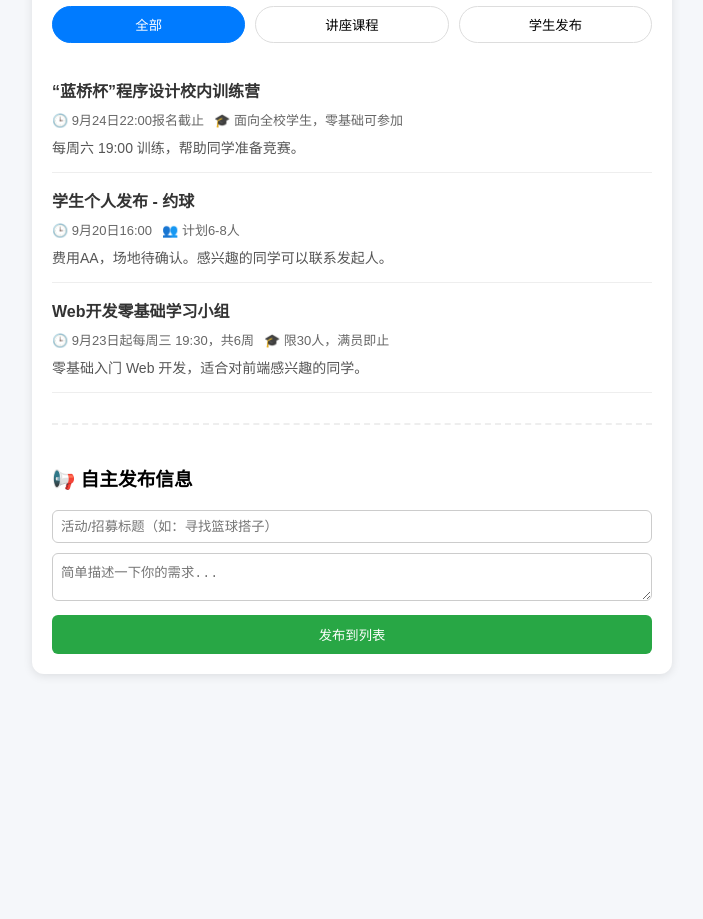
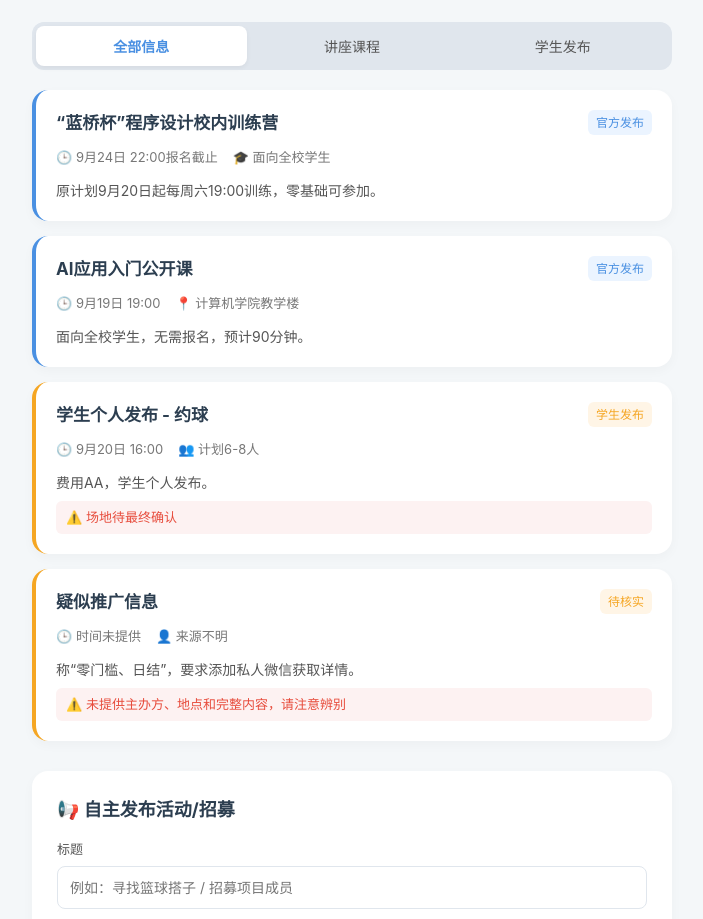
Before and after one commit to Ohishit/test, a plain HTML site: page index.html in a window 1280 px wide. Shown: the part 95-1014 px from the top of the page, without its empty margins (288-991 px from the left). Before the commit the page ends 800 px from the top, so only its background shows below. Drawn offline with Linux system fonts and the light colour scheme.

Commit message:
Refactor index.html for improved layout and functionality
Updated the title and enhanced the layout and styling for better user experience. Improved event filtering and user event rendering functionality.

```diff
--- a/index.html
+++ b/index.html
@@ -3,102 +3,172 @@
 <head>
     <meta charset="UTF-8">
     <meta name="viewport" content="width=device-width, initial-scale=1.0">
-    <title>校园活动与机会聚合平台</title>
+    <title>校园机会墙 - 活动与招募聚合</title>
     <style>
-        body { font-family: 'PingFang SC', sans-serif; background: #f5f7fa; margin: 0; padding: 20px; }
-        .container { max-width: 600px; margin: 0 auto; background: white; padding: 20px; border-radius: 12px; box-shadow: 0 2px 10px rgba(0,0,0,0.1); }
-        h1 { text-align: center; color: #333; font-size: 22px; }
-        .filters { display: flex; gap: 10px; margin-bottom: 20px; flex-wrap: wrap; }
-        .filters button { flex: 1; padding: 8px; border: 1px solid #ddd; background: #fff; border-radius: 20px; cursor: pointer; }
-        .filters button.active { background: #007bff; color: white; border-color: #007bff; }
-        .event-list { list-style: none; padding: 0; }
-        .event-item { border-bottom: 1px solid #eee; padding: 15px 0; }
-        .event-item h3 { margin: 0 0 8px 0; font-size: 16px; color: #333; }
-        .event-meta { font-size: 13px; color: #666; margin-bottom: 8px; display: flex; gap: 10px; }
-        .tag { padding: 2px 6px; border-radius: 4px; font-size: 12px; }
-        .tag.lecture { background: #e3f2fd; color: #1976d2; }
-        .tag.student { background: #fff3e0; color: #f57c00; }
-        .publish-box { margin-top: 30px; padding-top: 20px; border-top: 2px dashed #eee; }
-        .publish-box input, .publish-box textarea { width: 100%; margin-bottom: 10px; padding: 8px; border: 1px solid #ccc; border-radius: 6px; box-sizing: border-box; }
-        .publish-box button { width: 100%; padding: 10px; background: #28a745; color: white; border: none; border-radius: 6px; cursor: pointer; }
+        :root { --primary: #4A90E2; --bg: #F4F7F9; --text: #333; --text-light: #777; --white: #fff; }
+        * { box-sizing: border-box; margin: 0; padding: 0; }
+        body { font-family: -apple-system, BlinkMacSystemFont, "Segoe UI", Roboto, "Helvetica Neue", Arial, sans-serif; background: var(--bg); color: var(--text); line-height: 1.6; padding: 20px; }
+        .app-container { max-width: 640px; margin: 0 auto; }
+        header { text-align: center; margin-bottom: 25px; }
+        header h1 { font-size: 26px; color: #2c3e50; margin-bottom: 8px; letter-spacing: 1px; }
+        header p { color: var(--text-light); font-size: 14px; }
+
+        .filter-tabs { display: flex; background: #e0e6ed; padding: 4px; border-radius: 12px; margin-bottom: 20px; }
+        .filter-tabs button { flex: 1; padding: 10px; border: none; background: transparent; border-radius: 8px; font-size: 14px; color: #555; cursor: pointer; transition: all 0.2s; }
+        .filter-tabs button.active { background: var(--white); color: var(--primary); font-weight: bold; box-shadow: 0 2px 5px rgba(0,0,0,0.05); }
+
+        .card { background: var(--white); border-radius: 16px; padding: 20px; margin-bottom: 15px; box-shadow: 0 4px 12px rgba(0,0,0,0.03); border-left: 4px solid transparent; transition: transform 0.2s; }
+        .card:hover { transform: translateY(-2px); box-shadow: 0 6px 16px rgba(0,0,0,0.06); }
+        .card.lecture { border-left-color: #4A90E2; }
+        .card.student { border-left-color: #F5A623; }
+
+        .card-header { display: flex; justify-content: space-between; align-items: flex-start; margin-bottom: 10px; }
+        .card h3 { font-size: 17px; color: #2c3e50; margin-right: 10px; }
+        .tag { padding: 3px 8px; border-radius: 6px; font-size: 12px; white-space: nowrap; }
+        .tag.lecture-tag { background: #EBF4FF; color: #4A90E2; }
+        .tag.student-tag { background: #FFF5E6; color: #F5A623; }
+
+        .meta-info { display: flex; flex-wrap: wrap; gap: 15px; font-size: 13px; color: var(--text-light); margin-bottom: 12px; }
+        .meta-info span { display: flex; align-items: center; gap: 5px; }
+
+        .card-desc { font-size: 14px; color: #555; line-height: 1.5; }
+        .uncertainty { font-size: 13px; color: #e74c3c; margin-top: 8px; background: #FDF2F2; padding: 6px 10px; border-radius: 6px; }
+
+        .publish-section { background: var(--white); border-radius: 16px; padding: 25px; margin-top: 30px; box-shadow: 0 4px 12px rgba(0,0,0,0.03); }
+        .publish-section h2 { font-size: 18px; color: #2c3e50; margin-bottom: 15px; display: flex; align-items: center; gap: 8px; }
+        .form-group { margin-bottom: 15px; }
+        .form-group label { display: block; font-size: 13px; color: #555; margin-bottom: 6px; font-weight: 500; }
+        .form-group input, .form-group textarea { width: 100%; padding: 12px; border: 1px solid #e0e6ed; border-radius: 8px; font-size: 14px; font-family: inherit; transition: border-color 0.2s; outline: none; }
+        .form-group input:focus, .form-group textarea:focus { border-color: var(--primary); }
+        .form-group textarea { resize: vertical; min-height: 80px; }
+        .submit-btn { width: 100%; padding: 14px; background: var(--primary); color: white; border: none; border-radius: 8px; font-size: 16px; font-weight: 600; cursor: pointer; transition: background 0.2s; margin-top: 5px; }
+        .submit-btn:hover { background: #357ABD; }
+        .submit-btn:active { transform: scale(0.98); }
     </style>
 </head>
 <body>
-<div class="container">
-    <h1>📅 校园机会墙</h1>
+<div class="app-container">
+    <header>
+        <h1>📅 校园机会墙</h1>
+        <p>汇聚讲座、竞赛、招募与自发活动信息</p >
+    </header>
 
-    <div class="filters">
-        <button class="active" onclick="filter('all')">全部</button>
+    <div class="filter-tabs">
+        <button class="active" onclick="filter('all')">全部信息</button>
         <button onclick="filter('lecture')">讲座课程</button>
         <button onclick="filter('student')">学生发布</button>
     </div>
 
-    <ul class="event-list" id="eventList">
-        <!-- 数据部分：你可以在这里按题目01、02等替换成真实题目数据 -->
-        <li class="event-item lecture">
-            <h3>“蓝桥杯”程序设计校内训练营</h3>
-            <div class="event-meta"><span>🕒 9月24日22:00报名截止</span><span>🎓 面向全校学生，零基础可参加</span></div>
-            <p style="font-size:14px;color:#555;margin:0;">每周六 19:00 训练，帮助同学准备竞赛。</p >
-        </li>
-        <li class="event-item student">
-            <h3>学生个人发布 - 约球</h3>
-            <div class="event-meta"><span>🕒 9月20日16:00</span><span>👥 计划6-8人</span></div>
-            <p style="font-size:14px;color:#555;margin:0;">费用AA，场地待确认。感兴趣的同学可以联系发起人。</p >
-        </li>
-        <li class="event-item lecture">
-            <h3>Web开发零基础学习小组</h3>
-            <div class="event-meta"><span>🕒 9月23日起每周三 19:30，共6周</span><span>🎓 限30人，满员即止</span></div>
-            <p style="font-size:14px;color:#555;margin:0;">零基础入门 Web 开发，适合对前端感兴趣的同学。</p >
-        </li>
-        <!-- 数据结束 -->
-    </ul>
+    <div id="eventList">
+        <!-- 题目数据：官方活动 -->
+        <div class="card lecture">
+            <div class="card-header">
+                <h3>“蓝桥杯”程序设计校内训练营</h3>
+                <span class="tag lecture-tag">官方发布</span>
+            </div>
+            <div class="meta-info">
+                <span>🕒 9月24日 22:00报名截止</span>
+                <span>🎓 面向全校学生</span>
+            </div>
+            <p class="card-desc">原计划9月20日起每周六19:00训练，零基础可参加。</p >
+        </div>
 
-    <div class="publish-box">
-        <h3>📢 自主发布信息</h3>
-        <input type="text" id="pubTitle" placeholder="活动/招募标题（如：寻找篮球搭子）">
-        <textarea id="pubDesc" rows="2" placeholder="简单描述一下你的需求..."></textarea>
-        <button onclick="addEvent()">发布到列表</button>
+        <div class="card lecture">
+            <div class="card-header">
+                <h3>AI应用入门公开课</h3>
+                <span class="tag lecture-tag">官方发布</span>
+            </div>
+            <div class="meta-info">
+                <span>🕒 9月19日 19:00</span>
+                <span>📍 计算机学院教学楼</span>
+            </div>
+            <p class="card-desc">面向全校学生，无需报名，预计90分钟。</p >
+        </div>
+
+        <!-- 题目数据：学生发布（体现信息不完整/待确认） -->
+        <div class="card student">
+            <div class="card-header">
+                <h3>学生个人发布 - 约球</h3>
+                <span class="tag student-tag">学生发布</span>
+            </div>
+            <div class="meta-info">
+                <span>🕒 9月20日 16:00</span>
+                <span>👥 计划6-8人</span>
+            </div>
+            <p class="card-desc">费用AA，学生个人发布。</p >
+            <div class="uncertainty">⚠️ 场地待最终确认</div>
+        </div>
+
+        <div class="card student">
+            <div class="card-header">
+                <h3>疑似推广信息</h3>
+                <span class="tag student-tag">待核实</span>
+            </div>
+            <div class="meta-info">
+                <span>🕒 时间未提供</span>
+                <span>👤 来源不明</span>
+            </div>
+            <p class="card-desc">称“零门槛、日结”，要求添加私人微信获取详情。</p >
+            <div class="uncertainty">⚠️ 未提供主办方、地点和完整内容，请注意辨别</div>
+        </div>
+    </div>
+
+    <div class="publish-section">
+        <h2>📢 自主发布活动/招募</h2>
+        <div class="form-group">
+            <label>标题</label>
+            <input type="text" id="pubTitle" placeholder="例如：寻找篮球搭子 / 招募项目成员">
+        </div>
+        <div class="form-group">
+            <label>详情描述</label>
+            <textarea id="pubDesc" placeholder="简单描述一下你的需求、时间和地点..."></textarea>
+        </div>
+        <button class="submit-btn" onclick="addEvent()">发布信息</button>
     </div>
 </div>
 
 <script>
-    // 从本地存储读取已有的用户发布信息
     let userEvents = JSON.parse(localStorage.getItem('userEvents') || '[]');
 
     function renderUserEvents() {
         const list = document.getElementById('eventList');
-        // 先移除之前已经渲染的用户发布项
         document.querySelectorAll('.user-published').forEach(el => el.remove());
 
-        userEvents.forEach((evt, index) => {
-            const li = document.createElement('li');
-            li.className = 'event-item student user-published';
-            li.innerHTML = `<h3>${evt.title}</h3><div class="event-meta"><span>👤 个人发布</span></div><p style="font-size:14px;color:#555;margin:0;">${evt.desc}</p >`;
-            list.appendChild(li);
+        userEvents.forEach((evt) => {
+            const div = document.createElement('div');
+            div.className = 'card student user-published';
+            div.innerHTML = `
+                <div class="card-header">
+                    <h3>${evt.title}</h3>
+                    <span class="tag student-tag">我发布的</span>
+                </div>
+                <div class="meta-info"><span>👤 个人发布</span></div>
+                <p class="card-desc">${evt.desc}</p >
+            `;
+            list.appendChild(div);
         });
     }
 
     function addEvent() {
         const title = document.getElementById('pubTitle').value.trim();
         const desc = document.getElementById('pubDesc').value.trim();
-
         if (!title) { alert('请输入标题'); return; }
 
-        userEvents.push({ title: title, desc: desc || '暂无描述' });
-        localStorage.setItem('userEvents', JSON.stringify(userEvents)); // 保存到本地，刷新不丢失
+        userEvents.push({ title: title, desc: desc || '暂无详细描述' });
+        localStorage.setItem('userEvents', JSON.stringify(userEvents));
 
         document.getElementById('pubTitle').value = '';
         document.getElementById('pubDesc').value = '';
 
-        renderUserEvents(); // 刷新列表
-        alert('发布成功！');
+        renderUserEvents();
+        alert('发布成功！您的信息已进入列表。');
     }
 
     function filter(type) {
-        document.querySelectorAll('.filters button').forEach(b => b.classList.remove('active'));
+        document.querySelectorAll('.filter-tabs button').forEach(b => b.classList.remove('active'));
         event.target.classList.add('active');
 
-        const items = document.querySelectorAll('.event-item');
+        const items = document.querySelectorAll('.card');
         items.forEach(item => {
             if (type === 'all' || item.classList.contains(type)) {
                 item.style.display = 'block';
@@ -108,7 +178,6 @@
         });
     }
 
-    // 页面加载时，把之前存在本地的用户发布信息展示出来
     window.onload = renderUserEvents;
 </script>
 </body>
```
